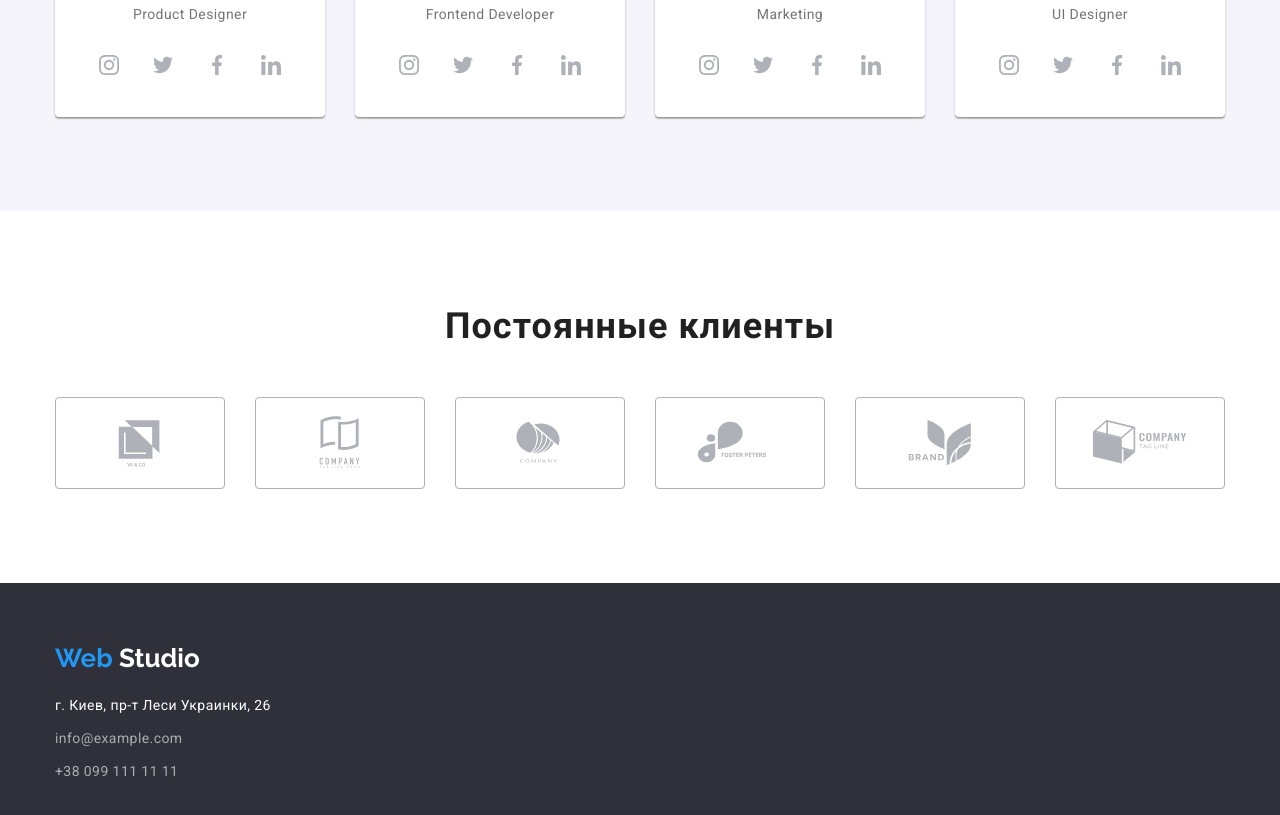
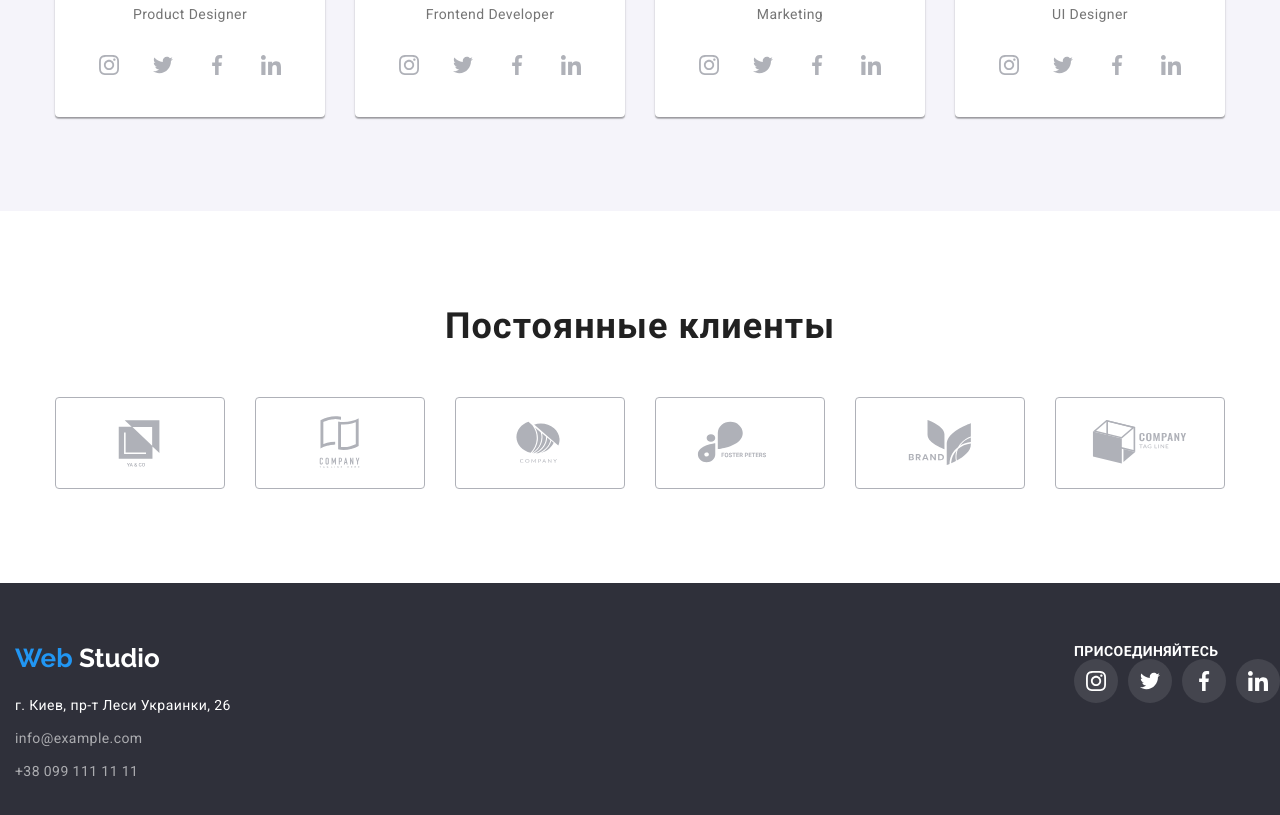
Before and after one commit to JukaDes/goit-markup-hw-08, a plain HTML site: page index.html in a window 1280 px wide. Shown: the part 2103-2918 px from the top of the page. Drawn offline with nearby package versions, Linux system fonts and the light colour scheme.

Commit message:
footer in progress

```diff
--- a/css/styles.css
+++ b/css/styles.css
@@ -1,6 +1,6 @@
 :root {
     --dark-titel-color: #212121;
-    --light-titel-color: #FFFFFF;
+    --white-titel-color: #FFFFFF;
     --text-color: #757575;
     --dark-background-color: #2F303A;
     --white-background-color: #FFFFFF;
@@ -226,7 +226,7 @@ body {
 }
 
 .hero-button {
-    color: var(--light-titel-color);
+    color: var(--white-titel-color);
     font-family: inherit;
     font-weight: 700;
     font-size: 16px;
@@ -366,10 +366,6 @@ body {
     margin-right: 10px;
 }
 
-.social-list-item {
-    display: flex;
-}
-
 .social-list-link {
     display: flex;
     width: 44px;
@@ -392,7 +388,7 @@ body {
 
 .social-list-link:hover .social-list-icon,
 .social-list-link:focus .social-list-icon {
-    fill: var(--light-titel-color);
+    fill: var(--white-titel-color);
 }
 
 .team-item-text-conteiner {
@@ -469,7 +465,7 @@ body {
 .filter-button:focus {
     box-shadow: 0px 3px 1px rgba(0, 0, 0, 0.1), 0px 1px 2px rgba(0, 0, 0, 0.08), 0px 2px 2px rgba(0, 0, 0, 0.12);
     background-color: var(--accent-color);
-    color: var(--light-titel-color);
+    color: var(--white-titel-color);
 }
 
 .filter-list-item:not(:last-child) {
@@ -492,7 +488,7 @@ body {
 .filter:hover,
 .filter:focus,
 .filter:active {
-    color: var(--light-titel-color);
+    color: var(--white-titel-color);
     background-color: var(--accent-color);
     cursor: pointer;
 }
@@ -547,6 +543,10 @@ body {
     padding: 60px 0;
 }
 
+.footer-size {
+    display: flex;
+}
+
 .address-footer {
     margin-top: 20px;
 }
@@ -578,3 +578,48 @@ body {
 .address-phone:focus {
     color: var(--accent-color);
 }
+
+.footer-social-links-title {
+    font-weight: 700;
+    font-size: 14px;
+    line-height: 1.14x;
+    letter-spacing: 0.03em;
+    text-transform: uppercase;
+
+    color: var(--white-titel-color);
+}
+
+.footer-social-list {
+    display: flex;
+    justify-content: center;
+}
+
+.footer-social-list-item:not(:last-child) {
+    margin-right: 10px;
+}
+
+.footer-social-list-link {
+    display: flex;
+    width: 44px;
+    height: 44px;
+    border-radius: 50%;
+    align-items: center;
+    justify-content: center;
+    background-color: rgba(255, 255, 255, 0.1);
+}
+
+.footer-social-list-link:hover,
+.footer-social-list-link:focus {
+    background-color: var(--accent-color);
+}
+
+.footer-social-list-icon {
+    fill: var(--white-titel-color);
+    width: 20px;
+    height: 20px;
+}
+
+.footer-social-list-link:hover .social-list-icon,
+.footer-social-list-link:focus .social-list-icon {
+    fill: var(--white-titel-color);
+}
--- a/index.html
+++ b/index.html
@@ -309,6 +309,7 @@
     </main>
 
     <footer class="footer">
+        <div class="footer-size">
             <div class="conteiner">
                 <a class="logo link" href="index.html" lang="en">
                     <span class="logo-web">Web</span>
@@ -324,6 +325,41 @@
                     </ul>
                 </address>
             </div>
+            <div>
+                <h3 class="footer-social-links-title">Присоединяйтесь</h3>
+                <ul class="footer-social-list list">
+                    <li class="footer-social-list-item">
+                        <a href="" class="footer-social-list-link">
+                            <svg class="footer-social-list-icon">
+                                <use href="./images/main-page/sprite.svg#instagram"></use>
+                            </svg>
+                        </a>
+                    </li>
+                    <li class="footer-social-list-item">
+                        <a href="" class="footer-social-list-link">
+                            <svg class="footer-social-list-icon">
+                                <use href="./images/main-page/sprite.svg#twitter"></use>
+                            </svg>
+                        </a>
+                    </li>
+                    <li class="footer-social-list-item">
+                        <a href="" class="footer-social-list-link">
+                            <svg class="footer-social-list-icon">
+                                <use href="./images/main-page/sprite.svg#facebook"></use>
+                            </svg>
+                        </a>
+                    </li>
+                    <li class="footer-social-list-item">
+                        <a href="" class="footer-social-list-link">
+                            <svg class="footer-social-list-icon">
+                                <use href="./images/main-page/sprite.svg#linkedin"></use>
+                            </svg>
+                        </a>
+                    </li>
+                </ul>
+            </div>
+        </div>
+
     </footer>
 
 </body>
```
Lines whose indentation alone changed are shown as unchanged.
